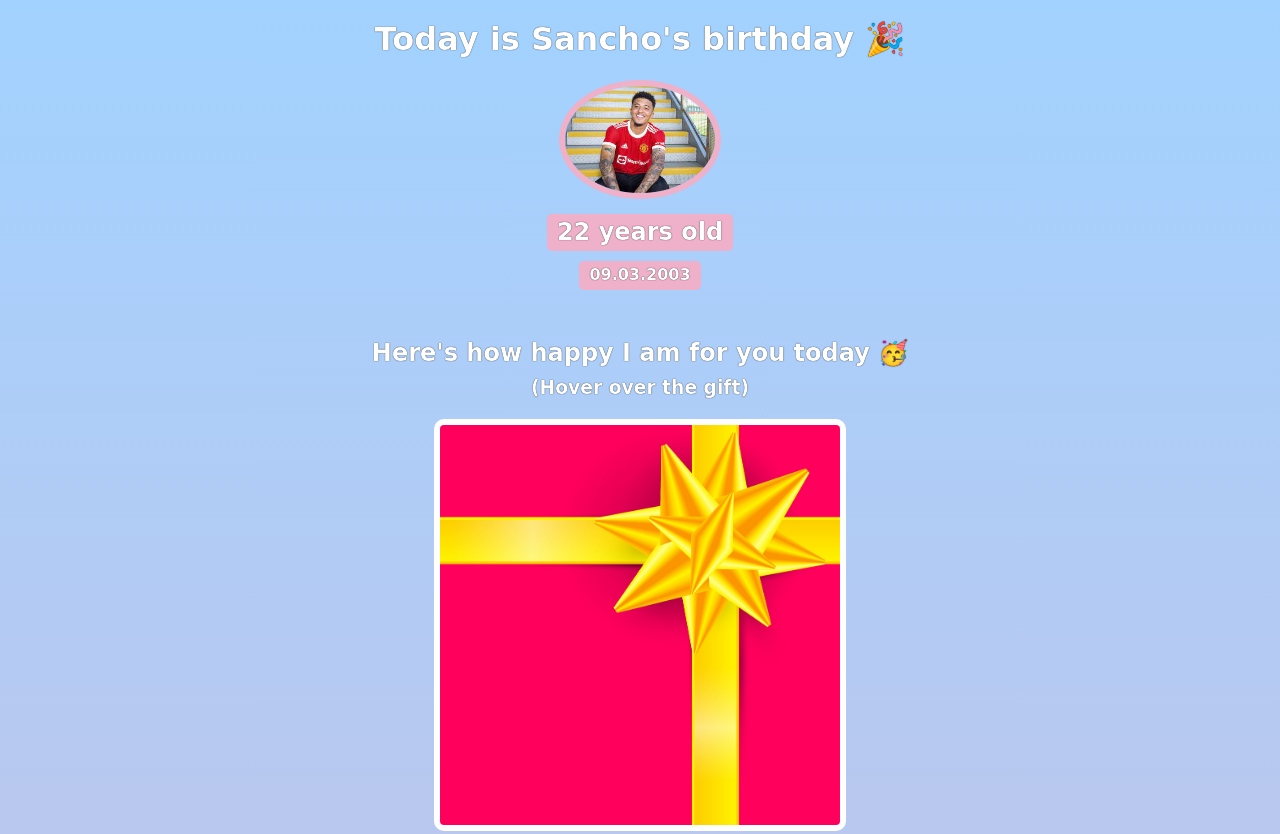
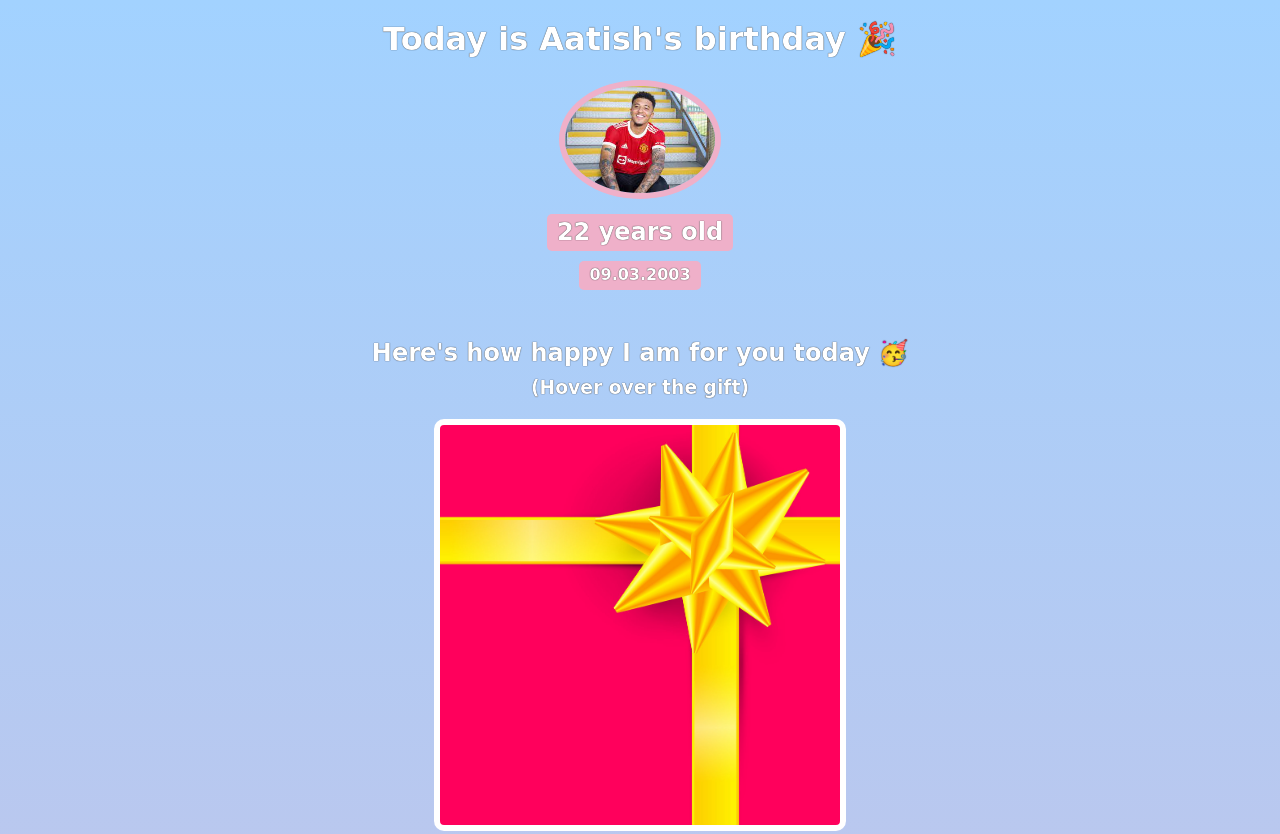
Before and after one commit to Aatish03/Birthday-gift-site, a website built with Vite: page index.html in a window 1280 px wide. Shown: the top 834 px of the page. Built offline with nearby package versions, Linux system fonts and the light colour scheme; a web font is replaced by a local one.

Commit message:
Change the name to aatish

```diff
--- a/index.html
+++ b/index.html
@@ -7,7 +7,7 @@
     </head>
     <body>
         <div id="header">
-            <h1>Today is Sancho's birthday 🎉</h1>
+            <h1>Today is Aatish's birthday 🎉</h1>
             <img id="bff-img" src="images/sancho.jpeg">
             <h2 id="bday-age">22 years old</h2>
             <h4 id="bday-date">09.03.2003</h4>
```
